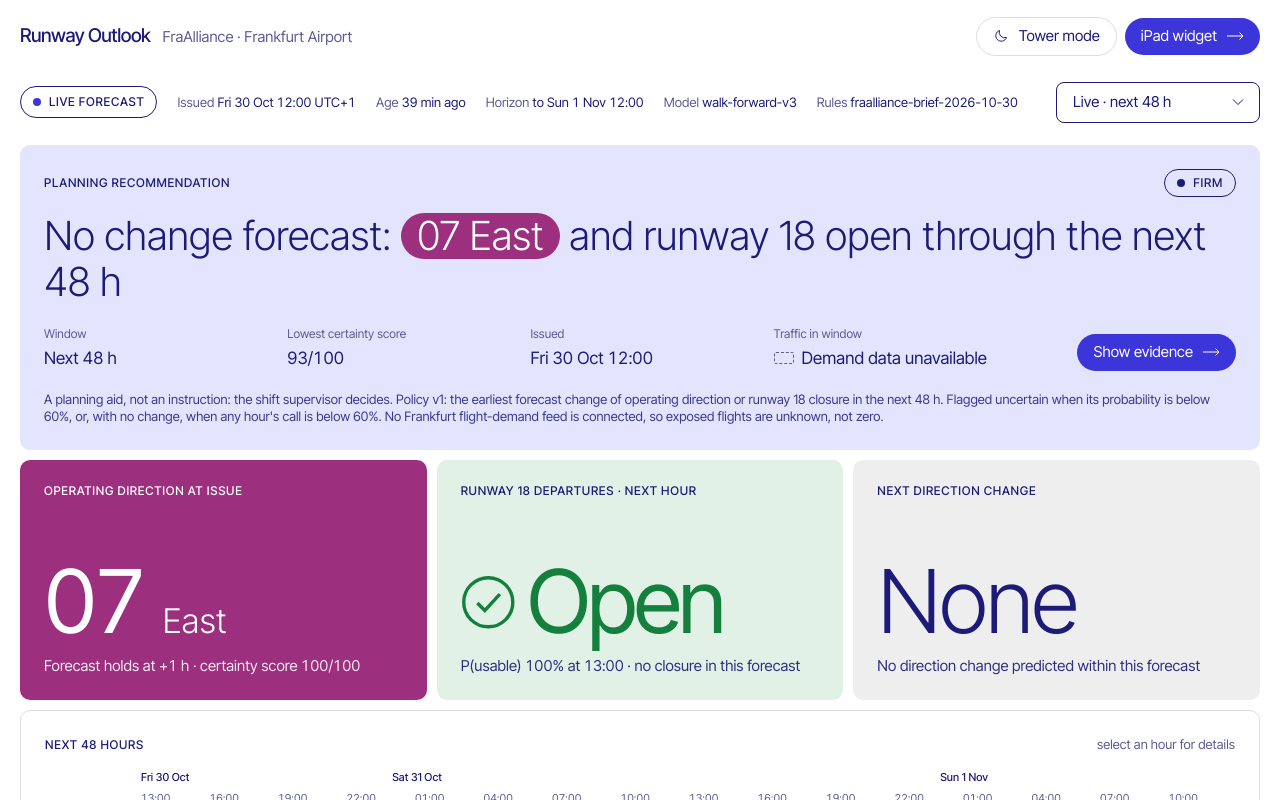
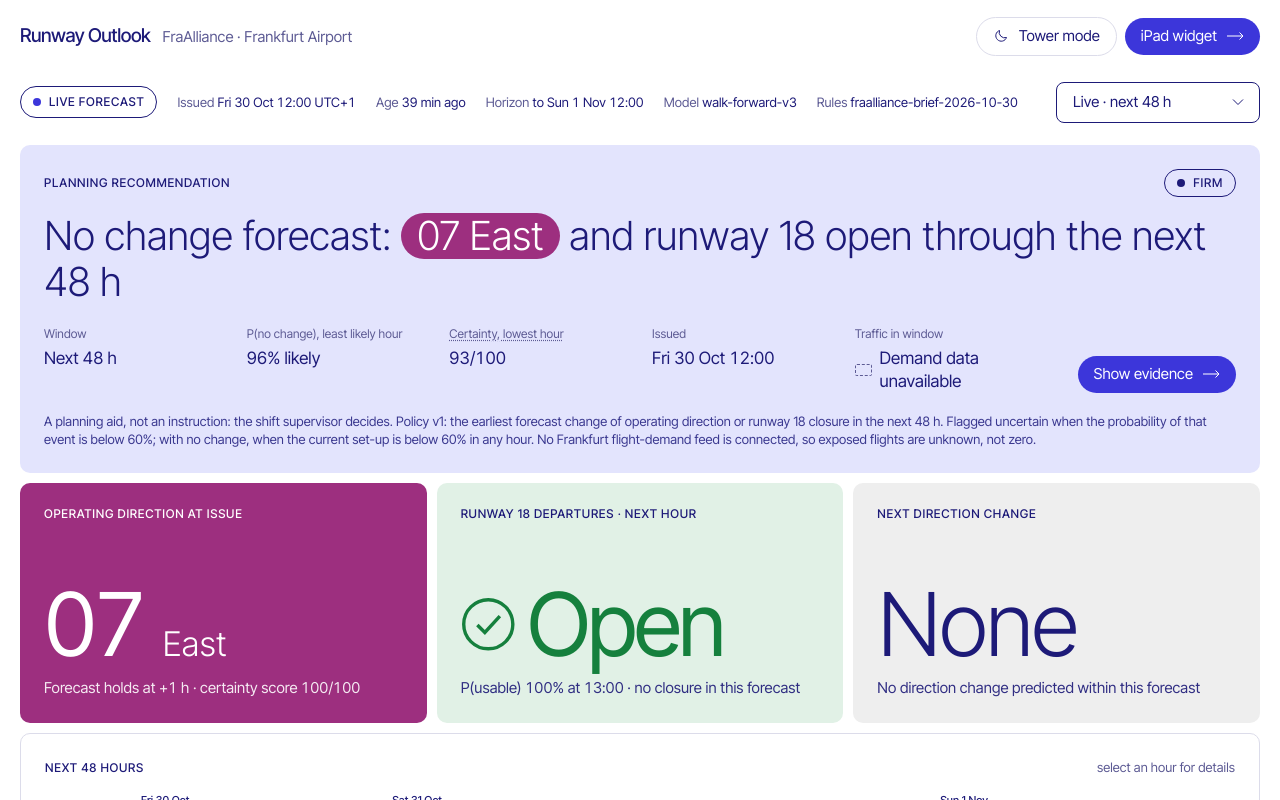
Before and after one commit to werister/aiw-codex-hack, a Next.js app in the folder web/: page / in a window 1280 px wide. Shown: the top 800 px of the page. Built offline with nearby package versions, Linux system fonts and the light colour scheme.

Commit message:
fix: recommendation uses the named event's probability, certainty shown apart

```diff
--- a/web/src/components/NowPanel.tsx
+++ b/web/src/components/NowPanel.tsx
@@ -48,7 +48,7 @@ export function NowPanel({ f, compact }: { f: ForecastResponse; compact?: boolea
               <span className={cx("rounded-full px-3 py-1.5 text-[15px] text-on-signal", odBg(nc.to))}>
                 {nc.to} {OD_LABEL[nc.to]} from {hhmm(nc.local)}
               </span>
-              <span className="tabular">{pct(nc.p)}</span>
+              <span className="tabular">{pct(nc.p)} likely</span>
             </div>
             <Sub>
               P({nc.to}) at {hhmm(nc.local)} {dayLabel(nc.local)} · window {hhmm(nc.window_local[0])}–{hhmm(nc.window_local[1])}
--- a/web/src/components/Recommendation.tsx
+++ b/web/src/components/Recommendation.tsx
@@ -2,31 +2,44 @@ import type { ForecastResponse, OD } from "@/lib/forecast-types";
 import { Arrow, OD_LABEL, cx, dayLabel, hhmm, odBg, pct } from "./ui";
 
 // Planning policy v1: one suggestion from the forecast fields, no new data.
+// p is always the probability of the named event; certainty is the producer's margin score, shown apart.
 export const UNCERTAIN_BELOW = 0.6;
 export const PLAN_POLICY =
-  "Policy v1: the earliest forecast change of operating direction or runway 18 closure in the next 48 h. Flagged uncertain when its probability is below 60%, or, with no change, when any hour's call is below 60%.";
+  "Policy v1: the earliest forecast change of operating direction or runway 18 closure in the next 48 h. Flagged uncertain when the probability of that event is below 60%; with no change, when the current set-up is below 60% in any hour.";
+export const CERTAINTY_DEF =
+  "Certainty score = 100 × min(|2·P(25) − 1|, |2·P(18 usable) − 1|): the smaller of the two probability margins. 0 is a coin toss, 100 a sure call. It is not a probability.";
 
 export type Plan =
-  | { kind: "change"; time: string; to: OD; local: string; window: [string, string]; p: number }
-  | { kind: "closure"; time: string; start: string; end: string; openEnded: boolean; p: number }
-  | { kind: "hold"; time: string; od: OD; r18Open: boolean; minCertainty: number };
+  | { kind: "change"; time: string; to: OD; local: string; window: [string, string]; p: number; certainty: number }
+  | { kind: "closure"; time: string; start: string; end: string; openEnded: boolean; p: number; certainty: number }
+  | { kind: "hold"; time: string; od: OD; r18Open: boolean; p: number; certainty: number };
 
 export function planFrom(f: ForecastResponse): Plan {
   const nc = f.next_change;
   const cl = f.closures_18[0];
+  const certaintyAt = (t: string) => f.hours.find((h) => h.time === t)?.certainty ?? 0;
   // UTC ISO strings sort as text.
   if (cl && (!nc || cl.start < nc.time)) {
     // Still closed at the last hour: the reopening is beyond the forecast.
     const openEnded = f.closures_18.length === 1 && f.hours[f.hours.length - 1].p_18_usable < 0.5;
-    return { kind: "closure", time: cl.start, start: cl.local_start, end: cl.local_end, openEnded, p: 1 - cl.min_p_usable };
+    const p = 1 - cl.min_p_usable;
+    return { kind: "closure", time: cl.start, start: cl.local_start, end: cl.local_end, openEnded, p, certainty: certaintyAt(cl.start) };
   }
-  if (nc) return { kind: "change", time: nc.time, to: nc.to, local: nc.local, window: nc.window_local, p: nc.p };
+  if (nc) {
+    const certainty = certaintyAt(nc.time);
+    return { kind: "change", time: nc.time, to: nc.to, local: nc.local, window: nc.window_local, p: nc.p, certainty };
+  }
+  // No change: the least likely hour of the current direction and runway 18 state.
+  const r18Open = f.hours[0].p_18_usable >= 0.5;
+  const pHeld = (h: (typeof f.hours)[number]) =>
+    Math.min(f.current_od === "25" ? h.p_od25 : 1 - h.p_od25, r18Open ? h.p_18_usable : 1 - h.p_18_usable);
   return {
     kind: "hold",
     time: f.hours[0].time,
     od: f.current_od,
-    r18Open: f.hours[0].p_18_usable >= 0.5,
-    minCertainty: Math.min(...f.hours.map((h) => h.certainty)),
+    r18Open,
+    p: Math.min(...f.hours.map(pHeld)),
+    certainty: Math.min(...f.hours.map((h) => h.certainty)),
   };
 }
 
@@ -56,8 +69,7 @@ export function Recommendation({
   onShowEvidence?: () => void;
 }) {
   const plan = planFrom(f);
-  // Certainty score 20/100 is a 60% call (score = 100 × |2p − 1|).
-  const uncertain = plan.kind === "hold" ? plan.minCertainty < 20 : plan.p < UNCERTAIN_BELOW;
+  const uncertain = plan.p < UNCERTAIN_BELOW;
 
   return (
     <section className={cx("rounded-card bg-select p-5 text-ink", !compact && "sm:p-6")} aria-label="Planning recommendation">
@@ -88,9 +100,12 @@ export function Recommendation({
         )}
       </p>
 
-      <dl className={cx("grid gap-x-6 gap-y-4", compact ? "mt-3 grid-cols-4" : "mt-5 grid-cols-2 lg:grid-cols-5")}>
+      <dl className={cx("grid gap-x-6 gap-y-4", compact ? "mt-3 grid-cols-5" : "mt-5 grid-cols-2 lg:grid-cols-6")}>
         <Fact k="Window">{planWindow(plan)}</Fact>
-        <Fact k={probLabel(plan)}>{plan.kind === "hold" ? `${plan.minCertainty}/100` : pct(plan.p)}</Fact>
+        <Fact k={probLabel(plan)}>{pct(plan.p)} likely</Fact>
+        <Fact k={plan.kind === "hold" ? "Certainty, lowest hour" : "Certainty"} hint={CERTAINTY_DEF}>
+          {plan.certainty}/100
+        </Fact>
         <Fact k="Issued">
           {dayLabel(f.issued_local)} {hhmm(f.issued_local)}
         </Fact>
@@ -128,7 +143,7 @@ export function Recommendation({
 export function probLabel(plan: Plan) {
   if (plan.kind === "change") return `P(${plan.to} ${OD_LABEL[plan.to]} at ${hhmm(plan.local)})`;
   if (plan.kind === "closure") return "P(runway 18 unusable), worst hour";
-  return "Lowest certainty score";
+  return "P(no change), least likely hour";
 }
 
 function Chip({ od }: { od: OD }) {
@@ -139,10 +154,12 @@ function Chip({ od }: { od: OD }) {
   );
 }
 
-function Fact({ k, children }: { k: string; children: React.ReactNode }) {
+function Fact({ k, hint, children }: { k: string; hint?: string; children: React.ReactNode }) {
   return (
-    <div>
-      <dt className="mb-1 text-[12px] text-muted">{k}</dt>
+    <div title={hint}>
+      <dt className={cx("mb-1 text-[12px] text-muted", hint && "w-fit cursor-help underline decoration-dotted underline-offset-2")}>
+        {k}
+      </dt>
       <dd className="text-[17px] leading-snug tabular">{children}</dd>
     </div>
   );
```
